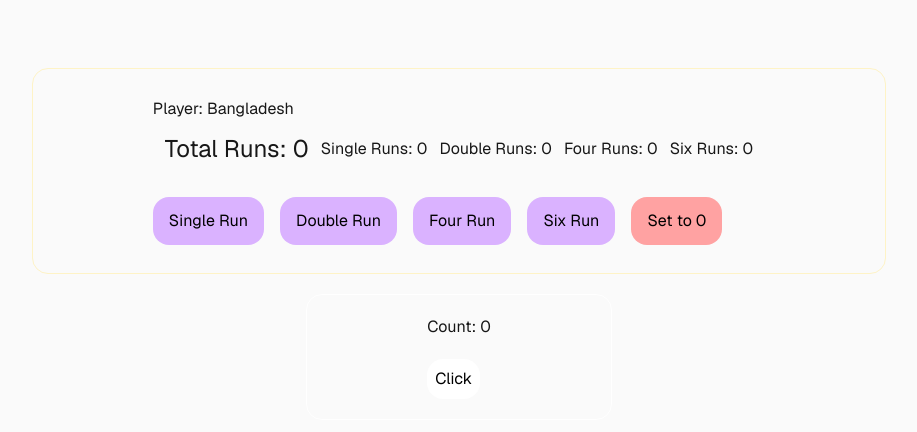
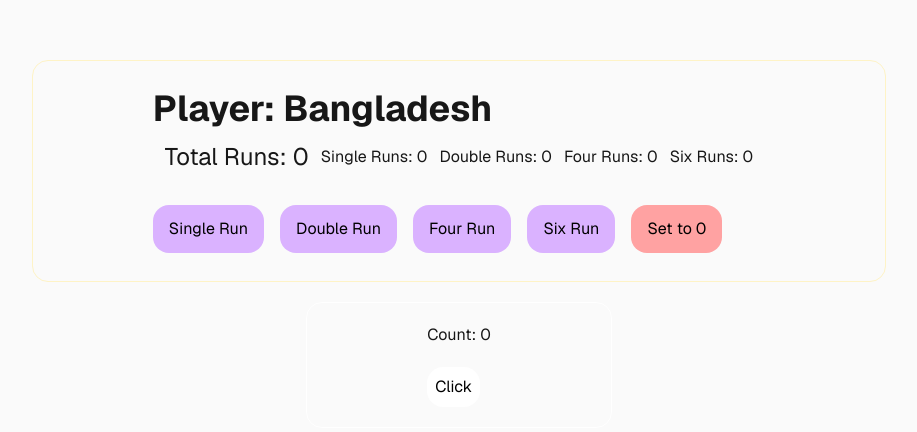
Before and after one commit to AhmadZaid20187/practice, a Next.js app: page / in a window 1280 px wide. Shown: the part 156-588 px from the top of the page, without its empty margins (181-1098 px from the left). Built offline with nearby package versions, Linux system fonts and the light colour scheme.

Commit message:
h1 updated

```diff
--- a/src/app/components/PlayerRuns.jsx
+++ b/src/app/components/PlayerRuns.jsx
@@ -44,11 +44,13 @@
 
     return (
         <div className='p-7 border border-amber-100 m-5 rounded-2xl px-30'>
-            <h1>Player: Bangladesh</h1>
+            <h1 className='text-4xl font-bold'>Player: Bangladesh</h1>
 
             {
                 runs >= 50 && <p>You have score: 50</p>
             }
+
+
 
             <div className='p-3 flex items-center space-x-3'>
                 <p className='text-2xl'>Total Runs: {runs}</p>
```
